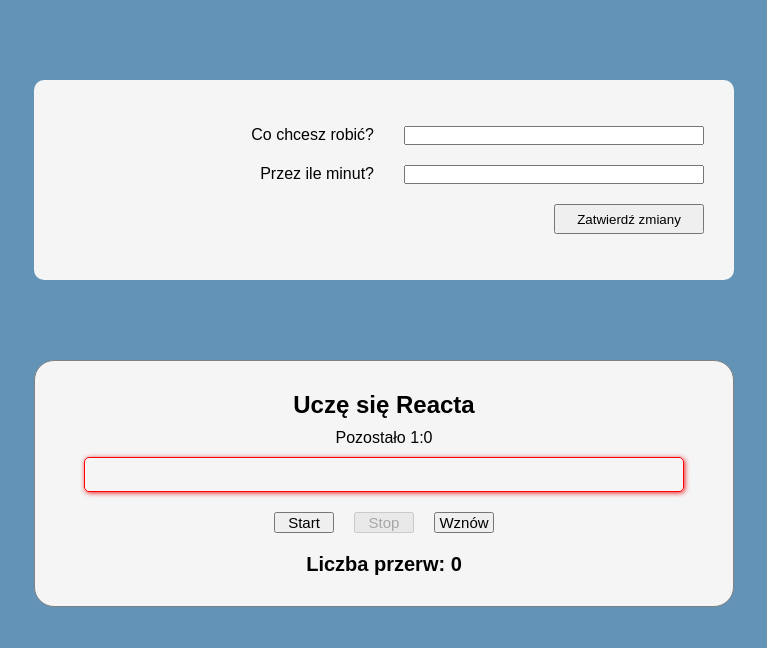
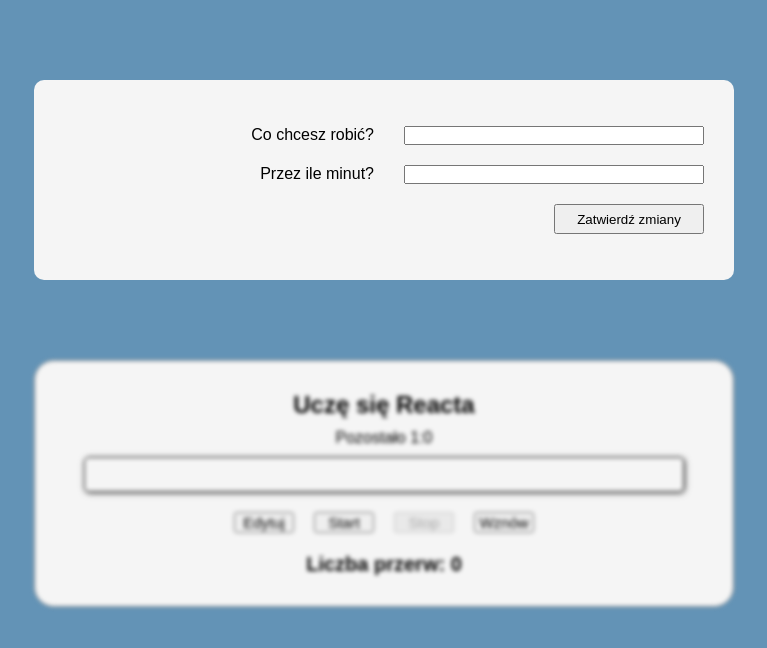
Before and after one commit to aniaj13/pomodoro_timer, a React (Create React App) app: page / in a window 1280 px wide. Shown: the top 648 px of the page, without its empty margins (256-1023 px from the left). Built offline with nearby package versions, Linux system fonts and the light colour scheme.

Commit message:
implemented task editor

```diff
--- a/src/App.js
+++ b/src/App.js
@@ -9,18 +9,17 @@
     )
 }
 
-class TaskEditor extends Component {
+function TaskEditor(props) {
 
-    render() {
-        const {onTitleChange, onTimeChange} = this.props
-        return (
-            <div className='TaskEditor'>
-                <label> Co chcesz robić?<input onChange={onTitleChange} type="text"/></label>
-                <label> Przez ile minut?<input onChange={onTimeChange} type="number"/></label>
-                <button>Zatwierdź zmiany</button>
-            </div>
-        )
-    }
+    const {isActive, onTitleChange, onTimeChange, onConfirm} = props
+
+    return (
+        <div className={`TaskEditor ${isActive ? '' : 'inactive'}`}>
+            <label> Co chcesz robić?<input disabled={!isActive} onChange={onTitleChange} type="text"/></label>
+            <label> Przez ile minut?<input disabled={!isActive} onChange={onTimeChange} type="number"/></label>
+            <button onClick={onConfirm} disabled={!isActive}>Zatwierdź zmiany</button>
+        </div>
+    )
 }
 
 class TaskDisplayBox extends Component {
@@ -31,6 +30,7 @@
             isPaused: false,
             pauseCount: 0,
             elapsedTimeInSeconds: 0,
+            isActive: this.props,
         }
     }
 
@@ -87,25 +87,26 @@
             elapsedTimeInSeconds,
         } = this.state
 
-        const { title, totalTimeInMinutes } = this.props
+        const {title, totalTimeInMinutes, onEdit, isActive} = this.props
 
         const totalTimeInSeconds = totalTimeInMinutes * 60
         const timeLeftInSeconds = totalTimeInSeconds - elapsedTimeInSeconds
         const minutesLeft = Math.floor(timeLeftInSeconds / 60)
         const secondsLeft = Math.floor(timeLeftInSeconds % 60)
-        const progressPercent = `${(elapsedTimeInSeconds/totalTimeInSeconds) * 100}%`
-
+        const progressPercent = `${(elapsedTimeInSeconds / totalTimeInSeconds) * 100}%`
 
 
         return (
-            <div className='TaskDisplayBox'>
+            <div className={`TaskDisplayBox ${isActive ? '' : 'inactive'}`}>
                 <h2 className='task_name'>{title}</h2>
                 <Clock minutes={minutesLeft} seconds={secondsLeft}/>
                 <div className={`ProgressBar ${isPaused ? 'inactive' : ''}`}>
                     <div style={{
-                        width: progressPercent}} className='progress'></div>
+                        width: progressPercent
+                    }} className='progress'></div>
                 </div>
                 <div className='control_buttons'>
+                    <button onClick={onEdit}>Edytuj</button>
                     <button disabled={isRunning} onClick={this.handleStart}>Start</button>
                     <button disabled={!isRunning && !isPaused} onClick={this.handleStop}>Stop
                     </button>
@@ -121,7 +122,15 @@
     state = {
         title: 'Uczę się Reacta',
         totalTimeInMinutes: 1,
+        isEditorActive: true,
+        isTaskActive: false,
     }
+
+    confirmChanges = () => {
+        this.setState({isEditorActive: false})
+        this.setState({isTaskActive: true})
+    }
+
 
     handleTitleChange = (event) => {
         this.setState({title: event.target.value})
@@ -131,13 +140,18 @@
         this.setState({totalTimeInMinutes: event.target.value})
     }
 
+    handleEdit = () => {
+        this.setState({isEditorActive: true})
+        this.setState({isTaskActive: false})
+    }
+
     render() {
-        const {title, totalTimeInMinutes } = this.state
+        const {title, totalTimeInMinutes, isEditorActive, isTaskActive} = this.state
 
         return (
             <>
-                <TaskEditor onTitleChange={this.handleTitleChange} onTimeChange={this.handleTimeChange}/>
-                <TaskDisplayBox title={title} totalTimeInMinutes={totalTimeInMinutes}/>
+                <TaskEditor isActive={isEditorActive} onTitleChange={this.handleTitleChange} onTimeChange={this.handleTimeChange} onConfirm={this.confirmChanges}/>
+                <TaskDisplayBox isActive={isTaskActive} onEdit={this.handleEdit} title={title} totalTimeInMinutes={totalTimeInMinutes}/>
             </>
         )
     }
```
